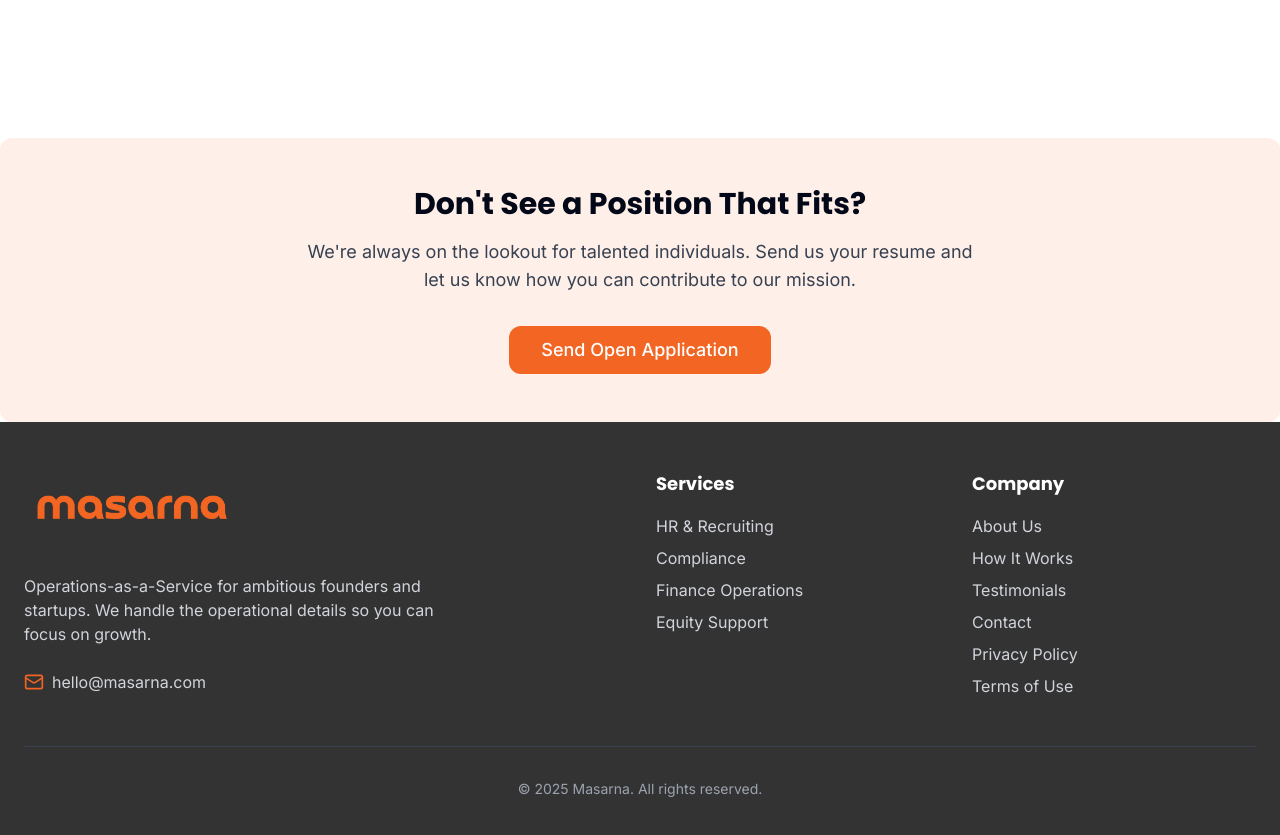
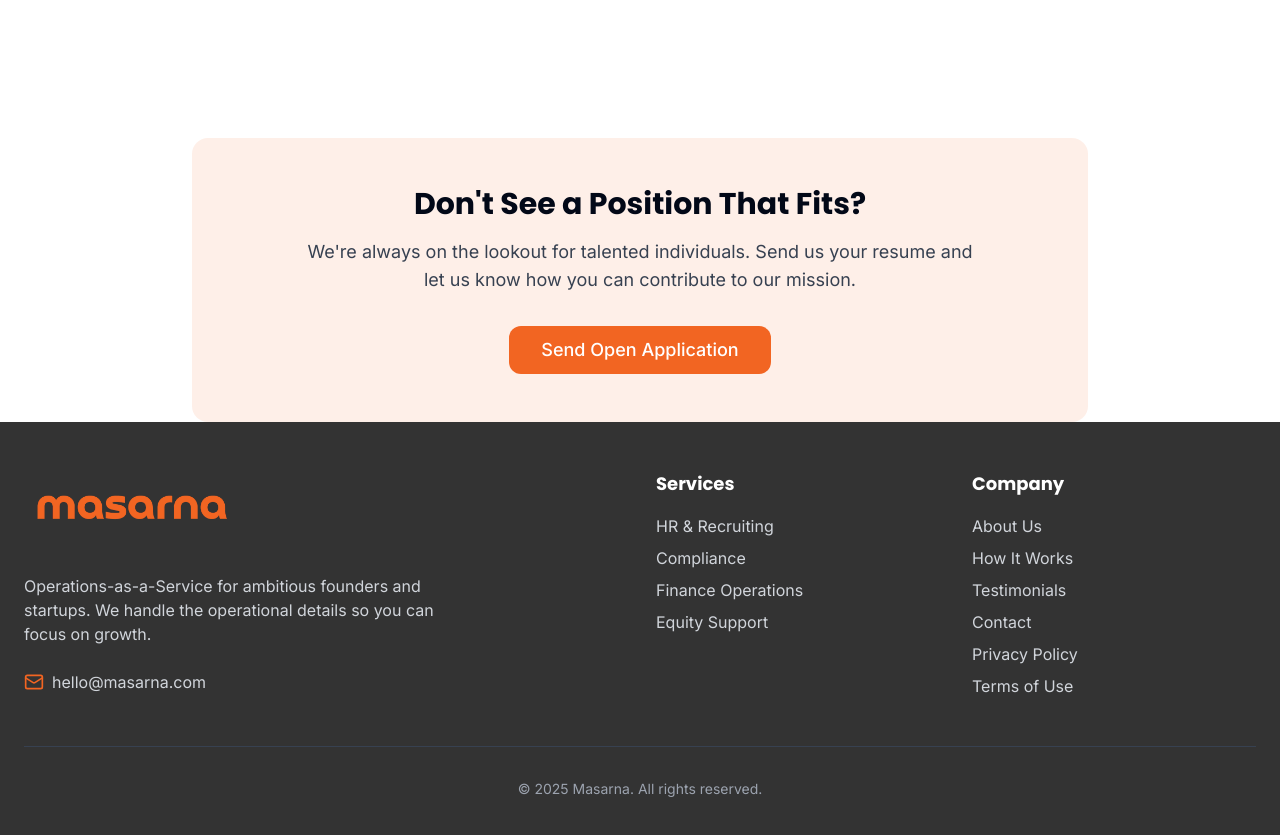
Before and after one commit to Nickx-009/masarna-founder-hub, a React (Vite) app: page /career in a window 1280 px wide. Shown: the part 1440-2275 px from the top of the page. Built offline with nearby package versions, Linux system fonts and the light colour scheme.

Commit message:
Refactor: Redesign CTA section
Reduce CTA section width and add rounded corners.

```diff
--- a/src/components/CTASection.tsx
+++ b/src/components/CTASection.tsx
@@ -33,11 +33,13 @@ const CTASection = ({
   return (
     <section
       id="contact"
-      className={`mt-20 text-center bg-masarna-orange/10 p-8 md:p-12 rounded-xl transition-all duration-1000 ${
-        isVisible ? 'opacity-100' : 'opacity-90'
-      }`}
+      className="mt-20 flex justify-center px-4"
     >
-      <div className="container mx-auto px-4 md:px-6">
+      <div
+        className={`max-w-4xl w-full text-center bg-masarna-orange/10 p-8 md:p-12 rounded-2xl transition-all duration-1000 ${
+          isVisible ? 'opacity-100' : 'opacity-90'
+        }`}
+      >
         <h2 className={`text-2xl md:text-3xl font-bold mb-4 transition-all duration-1000 transform ${
           isVisible ? 'translate-y-0' : 'translate-y-10'
         }`}>{heading}</h2>
```
